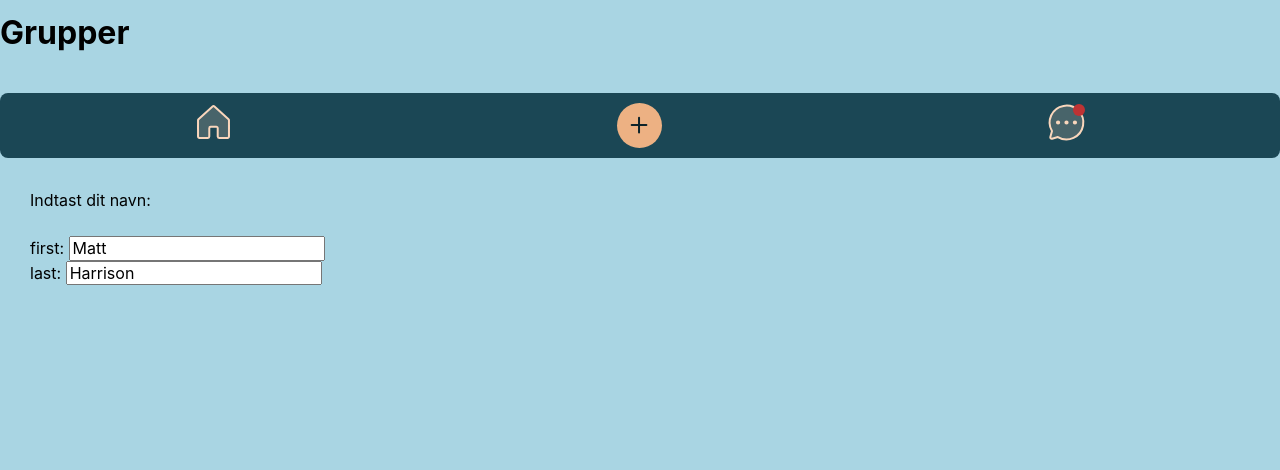
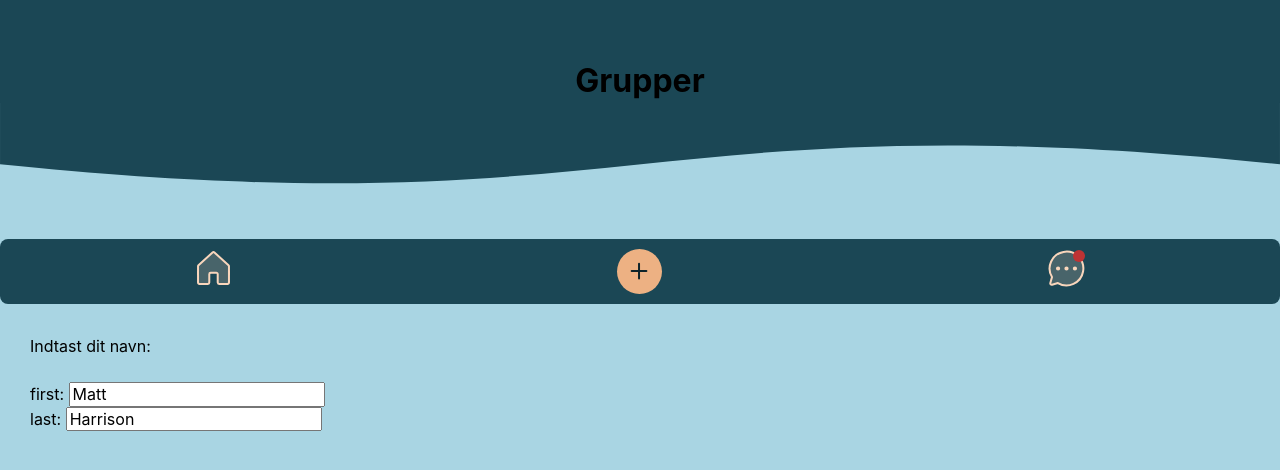
Before and after one commit to OwlAtom/reblabify, a Vue app: page /groups in a window 1280 px wide. Shown: the top 470 px of the page. Built offline with nearby package versions, Linux system fonts and the light colour scheme.

Commit message:
3wnr6ug > feat: header component

```diff
--- a/src/App.vue
+++ b/src/App.vue
@@ -2,7 +2,6 @@
 // This starter template is using Vue 3 <script setup> SFCs
 // Check out https://vuejs.org/api/sfc-script-setup.html#script-setup
 import Navigation from "./components/Navigation.vue";
-
 
 
 import { useNameStore } from "./stores/name";
@@ -11,6 +10,7 @@ const store = useNameStore();
 </script>
 
 <template>
+
   <router-view></router-view>
   <Navigation />
   <div class="nameStoreTest" style="margin: 30px">
--- a/src/assets/scss/shared.scss
+++ b/src/assets/scss/shared.scss
@@ -4,7 +4,6 @@ $darkTan: #edb183;
 
 // Custom tabview buttons
 .button-group {
-  width: 100%;
   background-color: #fcfcfc; //todo: farvevariable
   display: flex;
   border-radius: 8px; //todo: variable
--- a/src/components/ButtonGroup1.vue
+++ b/src/components/ButtonGroup1.vue
@@ -11,7 +11,7 @@ const activetab = ref(0)
 <template>
 
     <div class="tabview-custom">
-        <div class="button-group tabs">
+        <div class="button-group">
             <div class="button-group-item" @click="activetab = 0" v-bind:class="[ activetab === 0 ? 'active' : '' ]">
                  <p>Detaljer</p>
             </div>
--- a/src/components/ButtonGroup2.vue
+++ b/src/components/ButtonGroup2.vue
@@ -9,7 +9,7 @@ const activetab = ref(0)
 <template>
 
     <div class="tabview-custom">
-        <div class="button-group tabs">
+        <div class="button-group">
             <div class="button-group-item" @click="activetab = 0" v-bind:class="[ activetab === 0 ? 'active' : '' ]">
                  <p>Kommende</p>
             </div>
--- a/src/components/ButtonGroup3.vue
+++ b/src/components/ButtonGroup3.vue
@@ -9,7 +9,7 @@ const activetab = ref(0)
 <template>
 
     <div class="tabview-custom">
-        <div class="button-group tabs">
+        <div class="button-group">
             <div class="button-group-item" @click="activetab = 0" v-bind:class="[ activetab === 0 ? 'active' : '' ]">
                  <p>Kommer</p>
             </div>
--- /dev/null
+++ b/src/components/DefaultHeader.vue
@@ -0,0 +1,45 @@
+<script setup>
+
+</script>
+
+<template>
+  <div class="heading-wrapper">
+        <div  class="default-heading">
+            <h1>{{$route.meta.heading}}</h1>
+        </div>
+        <div class="svg-container">
+            <svg fill="none" viewBox="0 0 390 25" xmlns="http://www.w3.org/2000/svg">
+                <path d="M0 19 V0 H390 V19 C195 -1 195 39 0 19Z" fill="#1B4755"/>
+            </svg>
+        </div>
+
+    </div>
+
+</template>
+
+<style lang="scss" scoped>
+.heading-wrapper {
+    margin-bottom: 1em;
+
+    .default-heading {
+        background-color: rgb(27, 71, 85);
+        padding: 3em 10px 10px 10px;
+        text-align: center;
+
+        h1 {
+            margin-bottom: 0;
+        }
+    }
+    .svg-container {
+        width: 100%;
+        transform: translateY(-1px);
+
+        svg {
+            width: 100%;
+        }
+    }
+
+}
+
+
+</style>
--- a/src/router/index.js
+++ b/src/router/index.js
@@ -20,6 +20,9 @@ const routes = [
     path: "/chat",
     name: "Chat",
     component: () => import("../views/Chat.vue"),
+    meta: {
+      heading: "Chat oversigt",
+    }
   },
   {
     path: "/event-info", //todo: :id
@@ -30,11 +33,17 @@ const routes = [
     path: "/all-events",
     name: "AllEvents",
     component: () => import("../views/AllEvents.vue"),
+    meta: {
+      heading: "Begivenhedsoversigt",
+    }
   },
   {
     path: "/groups",
     name: "Groups",
     component: () => import("../views/Groups.vue"),
+    meta: {
+      heading: "Grupper",
+    }
   },
 ];
 
--- a/src/views/AllEvents.vue
+++ b/src/views/AllEvents.vue
@@ -1,11 +1,13 @@
 <script setup>
+import DefaultHeader from "../components/DefaultHeader.vue";
 import ButtonGroup2 from "../components/ButtonGroup2.vue";
 
 </script>
 
 <template>
-    <h1>Begivenhedsoversigt</h1>
+    <DefaultHeader />
     <ButtonGroup2 />
+
 </template>
 
 
--- a/src/views/Chat.vue
+++ b/src/views/Chat.vue
@@ -1,9 +1,11 @@
 <script setup>
+import DefaultHeader from "../components/DefaultHeader.vue";
 
 </script>
 
 <template>
-<h1>Chat oversigt</h1>
+
+    <DefaultHeader />
 
 </template>
 
--- a/src/views/EventInfo.vue
+++ b/src/views/EventInfo.vue
@@ -5,7 +5,6 @@ import ButtonGroup1 from "../components/ButtonGroup1.vue";
 </script>
 
 <template>
-    <h1>Begivenheds oplysninger</h1>
 
     <ButtonGroup1 />
 
--- a/src/views/Groups.vue
+++ b/src/views/Groups.vue
@@ -1,9 +1,11 @@
 <script setup>
+import DefaultHeader from "../components/DefaultHeader.vue";
 
 </script>
 
 <template>
-<h1>Grupper</h1>
+
+    <DefaultHeader />
 
 </template>
 
```
